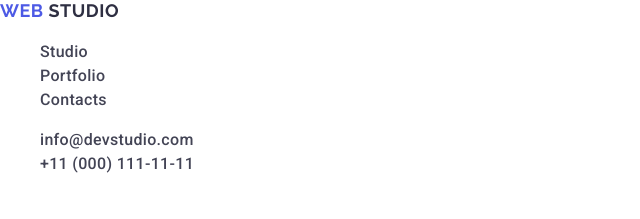
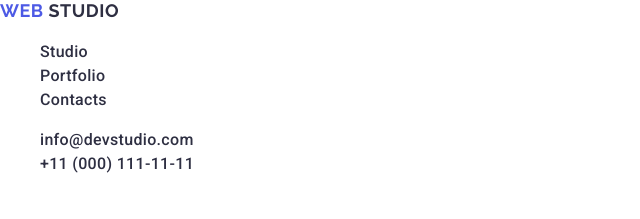
Before and after one commit to RomanH80/goit-markup-hw-02, a plain HTML site: page index.html in a window 1280 px wide. Shown: the top 219 px of the page, 0-640 px from the left. Drawn offline with nearby package versions, Linux system fonts and the light colour scheme.

Commit message:
super work

```diff
--- a/css/style.css
+++ b/css/style.css
@@ -36,7 +36,7 @@ a {
 }
 
 .link {
-    color: #434455;
+    color: #2e2f42;
     font-weight: 500;
     letter-spacing: 0.02em;
 }
--- a/index.html
+++ b/index.html
@@ -22,8 +22,8 @@
         <a class="link-big" href="./index.html">Web <span>Studio</span></a>
         <ul>
           <li><a class="link" href="./index.html">Studio</a></li>
-          <li><a class="link" href="./index.html">Portfolio</a></li>
-          <li><a class="link" href="./index.html">Contacts</a></li>
+          <li><a class="link" href="">Portfolio</a></li>
+          <li><a class="link" href="">Contacts</a></li>
         </ul>
       </nav>
       <address class="contacts">
```
